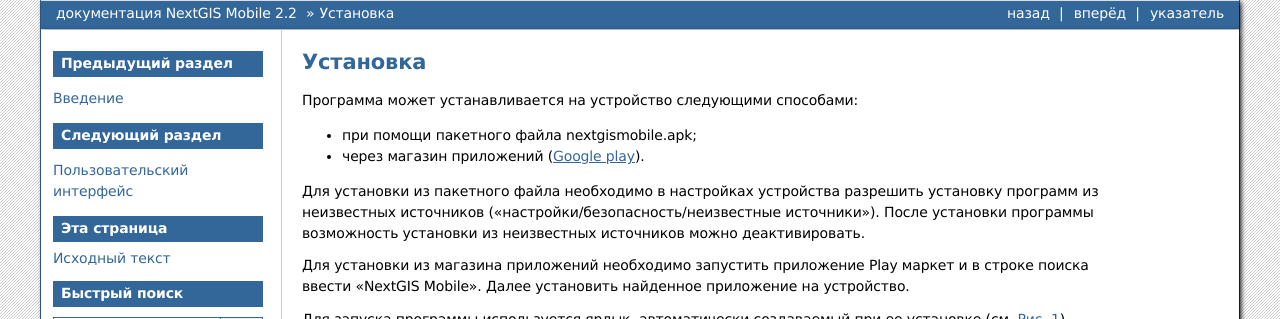
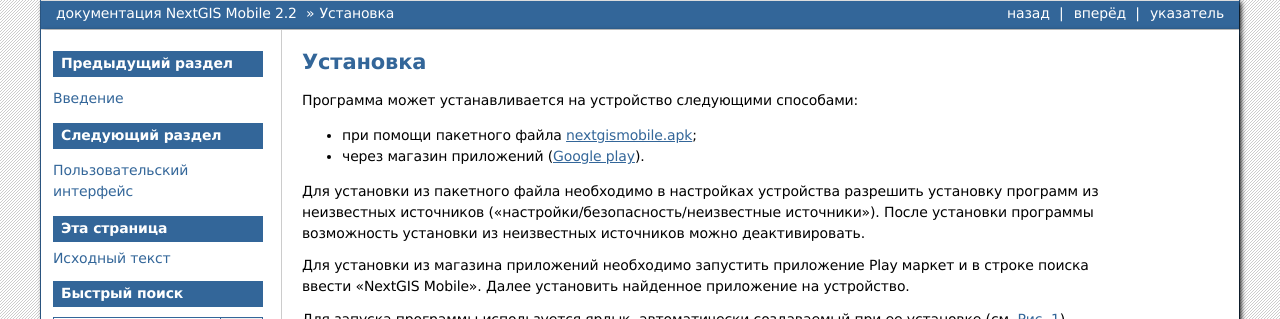
Before and after one commit to nextgis/docs_ngmobile, a Sphinx documentation site: the page built from source/install.rst, in a window 1280 px wide. Shown: the top 319 px of the page. Built offline with Sphinx 7.4.7, drawn with Linux system fonts in a browser that asks for light colours; formulas are drawn with MathJax 3; part of the change alters nothing that is shown.

```diff
--- a/source/install.rst
+++ b/source/install.rst
@@ -7,7 +7,7 @@
 
 Программа может устанавливается на устройство следующими способами:
 
-* при помощи пакетного файла nextgismobile.apk;
+* при помощи пакетного файла `nextgismobile.apk <http://nextgis.ru/nextgis-mobile/>`_;
 * через магазин приложений (`Google play <https://play.google.com/store>`_).
 
 Для установки из пакетного файла необходимо в настройках устройства разрешить
```
